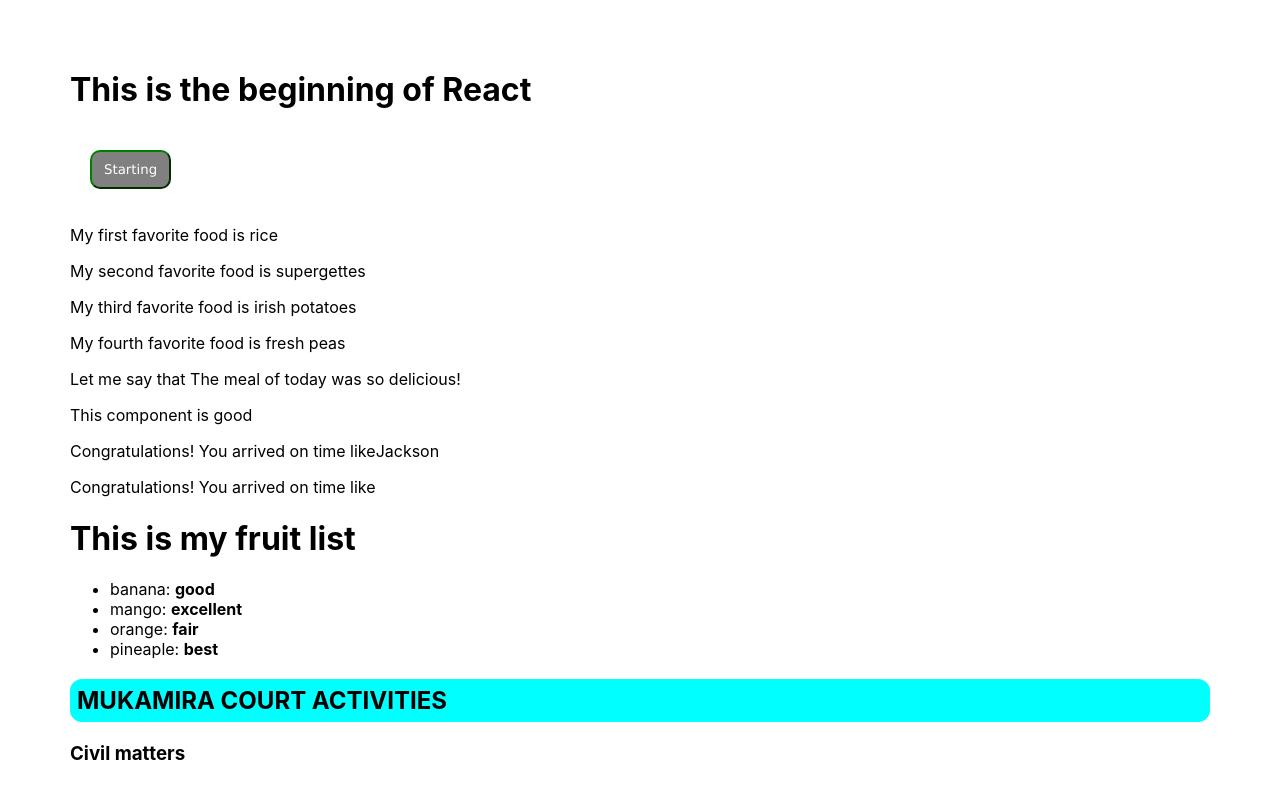
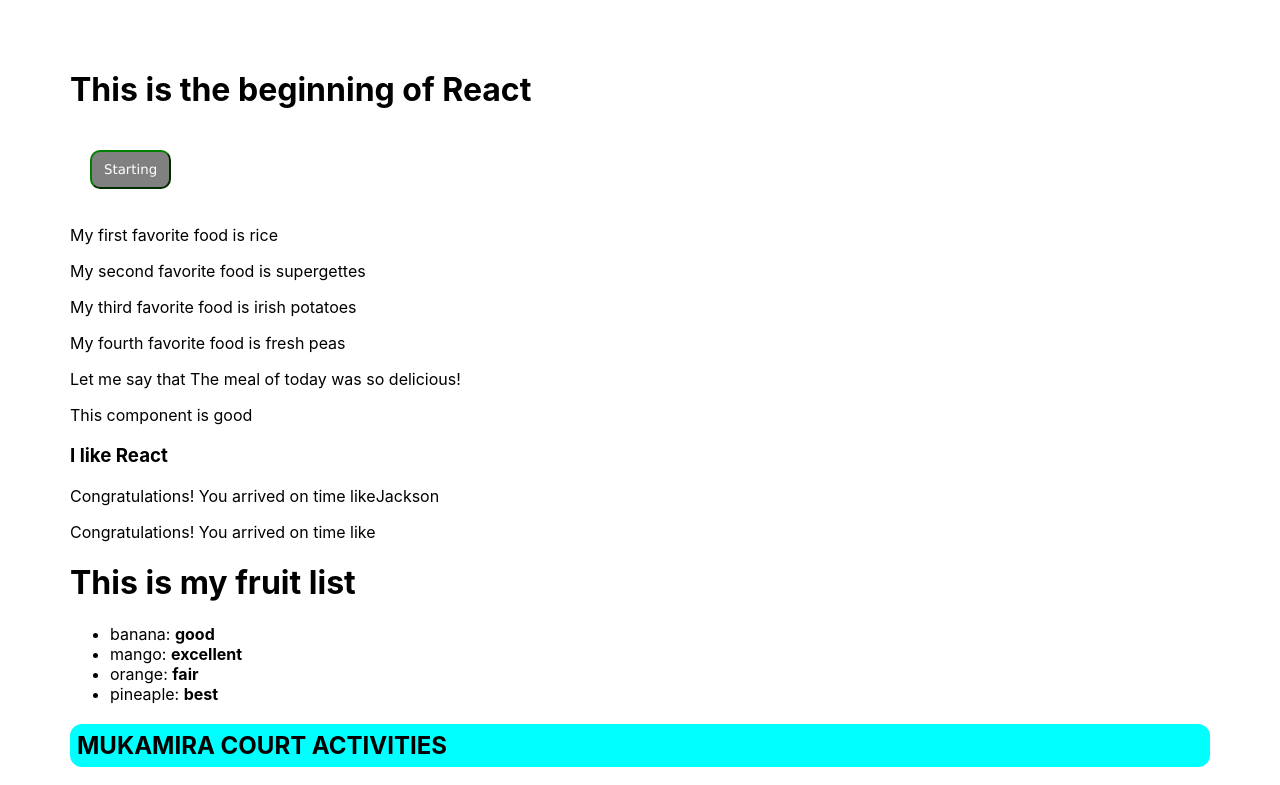
Before and after one commit to Nshimiyimana10/Newproject, a React (Create React App) app: page / in a window 1280 px wide. Shown: the top 785 px of the page. Built offline with nearby package versions, Linux system fonts and the light colour scheme.

Commit message:
It is modified again

```diff
--- a/src/Favorite.jsx
+++ b/src/Favorite.jsx
@@ -13,6 +13,7 @@ function Favorite(props){
      "No problem, i can try this also"}
       </p>
       <p>This component is good</p>
+      <h3>I like React </h3>
     </>
     );
 
```
